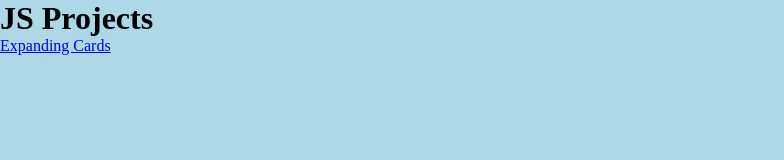
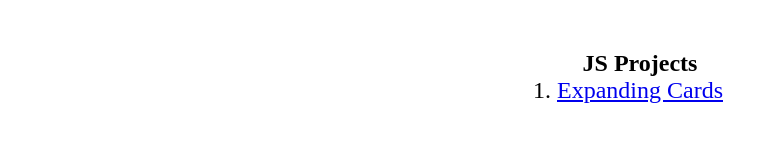
Before and after one commit to danizulu7/js_projects, a plain HTML site: page index.html in a window 1280 px wide. Shown: the whole page, without its empty margins (0-784 px from the left). Drawn offline with Linux system fonts and the light colour scheme.

Commit message:
fix index

```diff
--- a/index.html
+++ b/index.html
@@ -7,9 +7,11 @@
     <title>JS Projects</title>
 </head>
 <body>
-    <h1>JS Projects</h1>
-    <ol>
-        <li><a href="./expanding-cards/index.html">Expanding Cards</a></li>
-    </ol>
+    <div class="container">
+        <h1>JS Projects</h1>
+        <ol>
+            <li><a href="./expanding-cards/index.html">Expanding Cards</a></li>
+        </ol>
+    </div>
 </body>
 </html>
--- a/style.css
+++ b/style.css
@@ -2,5 +2,13 @@
     box-sizing: border-box;
     padding: 0;
     margin: 0;
-    background-color: lightblue;
+    font-size: 24px;
 }
+
+.container {
+    display: flex;
+    flex-direction: column;
+    justify-content: center;
+    align-items: center;
+    margin: 50px 30px;
+}
```
